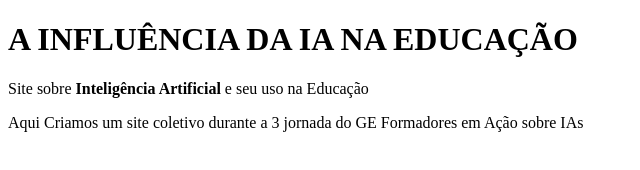
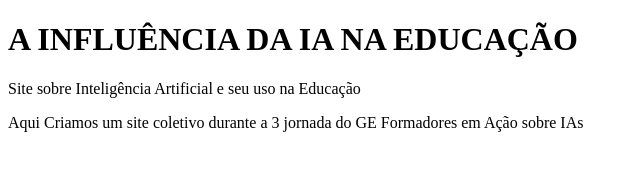
Before and after one commit to soares182023/turmaak, a plain HTML site: page index.html in a window 1280 px wide. Shown: the whole page, without its empty margins (0-640 px from the left). Drawn offline with Linux system fonts and the light colour scheme.

Commit message:
17 outubro

```diff
--- a/index.html
+++ b/index.html
@@ -6,7 +6,7 @@
     </head>
     <body>
         <h1> A INFLUÊNCIA DA IA NA EDUCAÇÃO </h1>
-<P>Site sobre  <strong>Inteligência Artificial</strong> e seu uso na Educação </P>
+<P>Site sobre  Inteligência Artificial e seu uso na Educação </P>
 <P>Aqui Criamos um site coletivo durante a 3 jornada do GE Formadores em Ação sobre IAs</P>
 </BOdy>
 </html>
```
